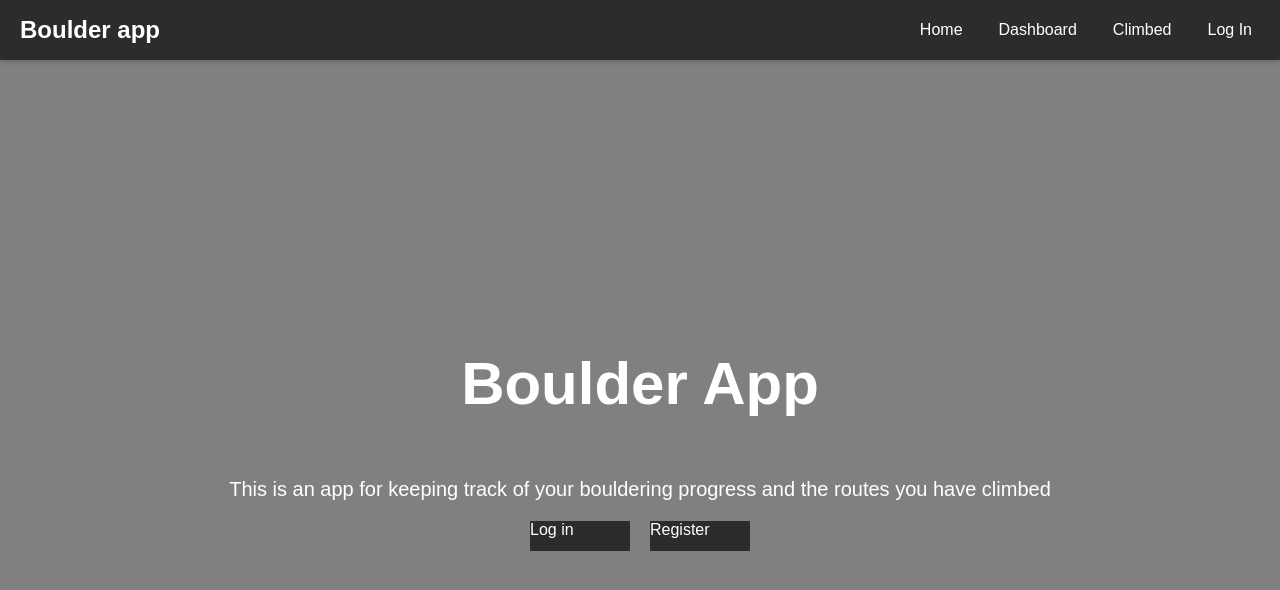
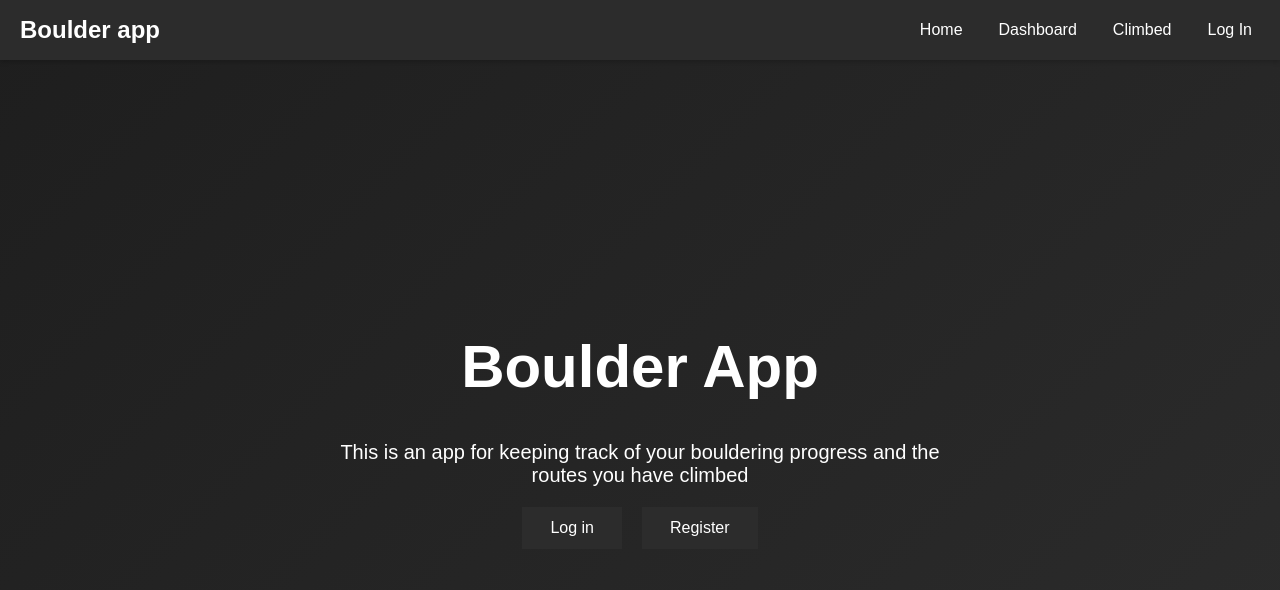
Before and after one commit to Zniem/BoulderApp, a React (Vite) app in the folder BoulderApp/: page / in a window 1280 px wide. Shown: the top 590 px of the page. Built offline with nearby package versions, Linux system fonts and the light colour scheme; no server answers.

Commit message:
way better looking mainscreen right now starting on the register page

```diff
--- a/BoulderApp/src/BaseProject/index.css
+++ b/BoulderApp/src/BaseProject/index.css
@@ -5,7 +5,7 @@
 }
 
 body{
-  background:gray;
+  background:linear-gradient(135deg, #1e1e1e, #2c2c2c);
 }
 
 .div_test{
--- a/BoulderApp/src/LoginPage/RegisterPage.jsx
+++ b/BoulderApp/src/LoginPage/RegisterPage.jsx
@@ -1,3 +1,5 @@
+import {useState} from "react"
+
 function RegisterPage(){
     return(
         <>
--- a/BoulderApp/src/MainPage/MainPage.css
+++ b/BoulderApp/src/MainPage/MainPage.css
@@ -4,16 +4,18 @@
     justify-content:center;
     align-items:center;
     height:calc(100vh - 60px);
+
 }
 
 .central_text h1{
     font-size:60px;
-
+    margin:20px;
 }
 
 .central_text p{
     font-size:20px;
-
+    width:600px;
+    text-align:center;
 }
 
 .buttons{
@@ -22,11 +24,10 @@
 }
 
 .buttons a{
+    padding:12px 28px;
     background-color:#2c2c2c;
     display:inline-block;
     text-decoration:none;
-    height:30px;
-    width:100px;
 }
 .buttons a:hover{
     background-color:#222;
```
